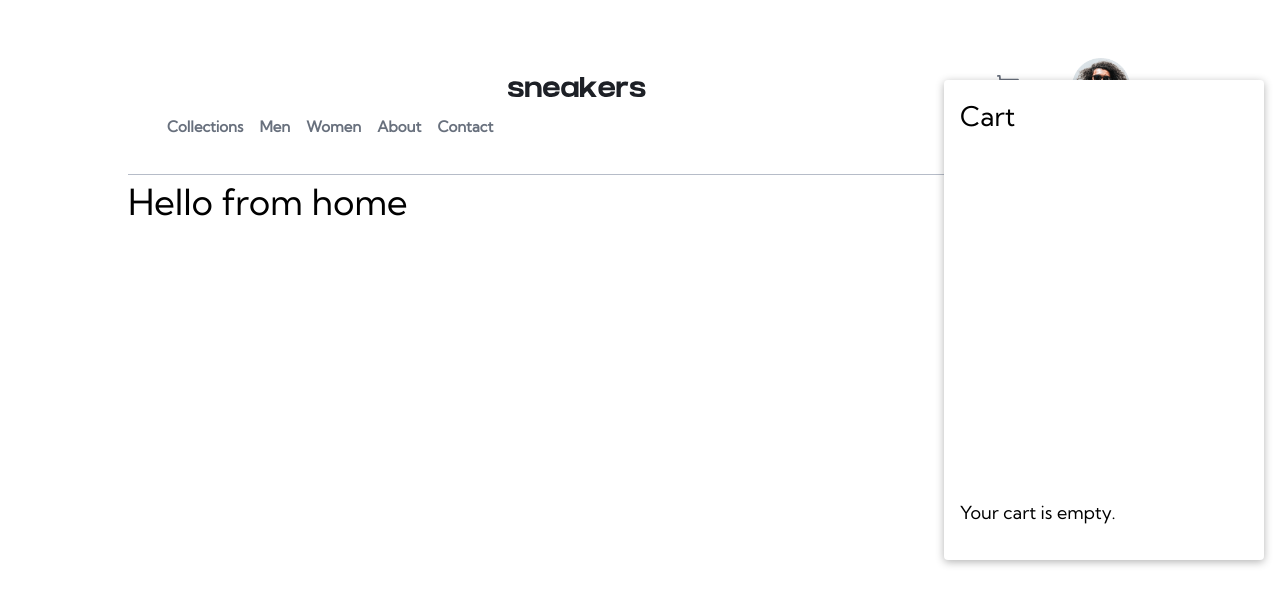
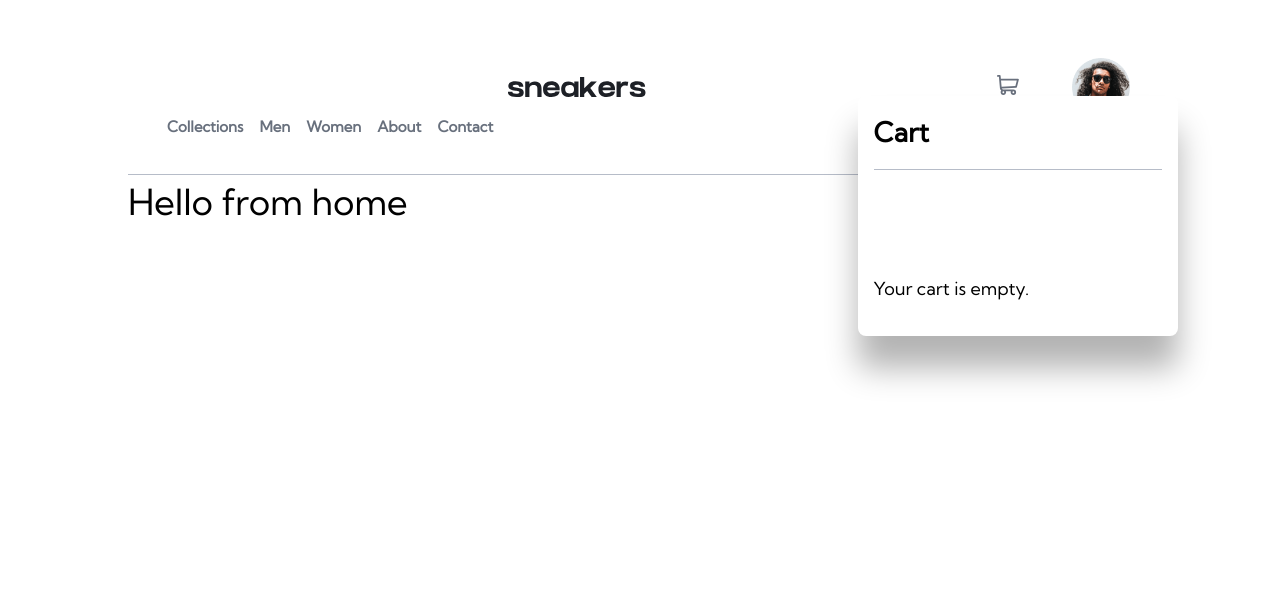
Before and after one commit to Adel-Al-Qosi/E-commerce-project, a React (Create React App) app: page / in a window 1280 px wide. Both pictures are taken after a click on the button "open cart". Shown: the top 604 px of the page. Built offline with nearby package versions, Linux system fonts and the light colour scheme; a web font is replaced by a local one.

Commit message:
style the cart container

```diff
--- a/src/components/Cart.jsx
+++ b/src/components/Cart.jsx
@@ -5,7 +5,7 @@ const Cart = ({ isVisible }) => {
   return (
     <div className={`cart-container ${isVisible ? "visible" : ""}`}>
       <div className="cart-header">
-        <h2>Cart</h2>
+        <h2 className="cart-word">Cart</h2>
       </div>
       <div className="cart-body">
         {/* cart items here (maybe) */}
--- a/src/index.css
+++ b/src/index.css
@@ -389,20 +389,29 @@ header .responsive-nav {
   transition: all 0.3s ease-in-out;
 }
 
+.cart-header {
+  border-bottom: 1px solid var(--clr-grayish-blue);
+  padding-block: 0 1rem;
+}
+
+.cart-word {
+  font-weight: var(--fw-bold);
+}
+
 .cart-container {
   position: fixed;
-  top: 5rem;
-  right: 1rem;
-  width: 20rem;
-  height: 30rem;
+  top: 6rem;
+  right: 8%;
+  height: 20rem;
   background-color: #fff;
-  box-shadow: 0 0.125rem 0.5rem rgba(0, 0, 0, 0.3);
+  box-shadow: 0 2rem 2rem rgba(0, 0, 0, 0.3);
   border-radius: 0.25rem;
   padding: 1rem;
   display: flex;
   flex-direction: column;
   justify-content: space-between;
   z-index: 10;
+  border-radius: .5rem;
 }
 
 .cart-items {
@@ -434,3 +443,57 @@ header .responsive-nav {
   font-weight: bold;
   text-align: right;
 }
+
+@media (min-width: 46em) {
+  .cart-header {
+    border-bottom: 1px solid var(--clr-grayish-blue);
+    padding-block: 0 1rem;
+  }
+
+  .cart-container {
+    position: fixed;
+    top: 6rem;
+    right: 8%;
+    width: 20rem;
+    height: 15rem;
+    background-color: #fff;
+    box-shadow: 0 2rem 2rem rgba(0, 0, 0, 0.3);
+    border-radius: 0.25rem;
+    padding: 1rem;
+    display: flex;
+    flex-direction: column;
+    justify-content: space-between;
+    z-index: 10;
+    border-radius: .5rem;
+  }
+
+  .cart-items {
+    overflow-y: auto;
+    height: 100%;
+  }
+
+  .cart-item {
+    display: flex;
+    align-items: center;
+    padding: 0.5rem;
+    border-bottom: 1px solid #e1e1e1;
+  }
+
+  .cart-item img {
+    width: 3rem;
+    height: 3rem;
+    object-fit: cover;
+    margin-right: 1rem;
+  }
+
+  .cart-item p {
+    margin: 0;
+    font-size: 1.125rem;
+  }
+
+  .cart-total {
+    font-size: 1.5rem;
+    font-weight: bold;
+    text-align: right;
+  }
+}
```
